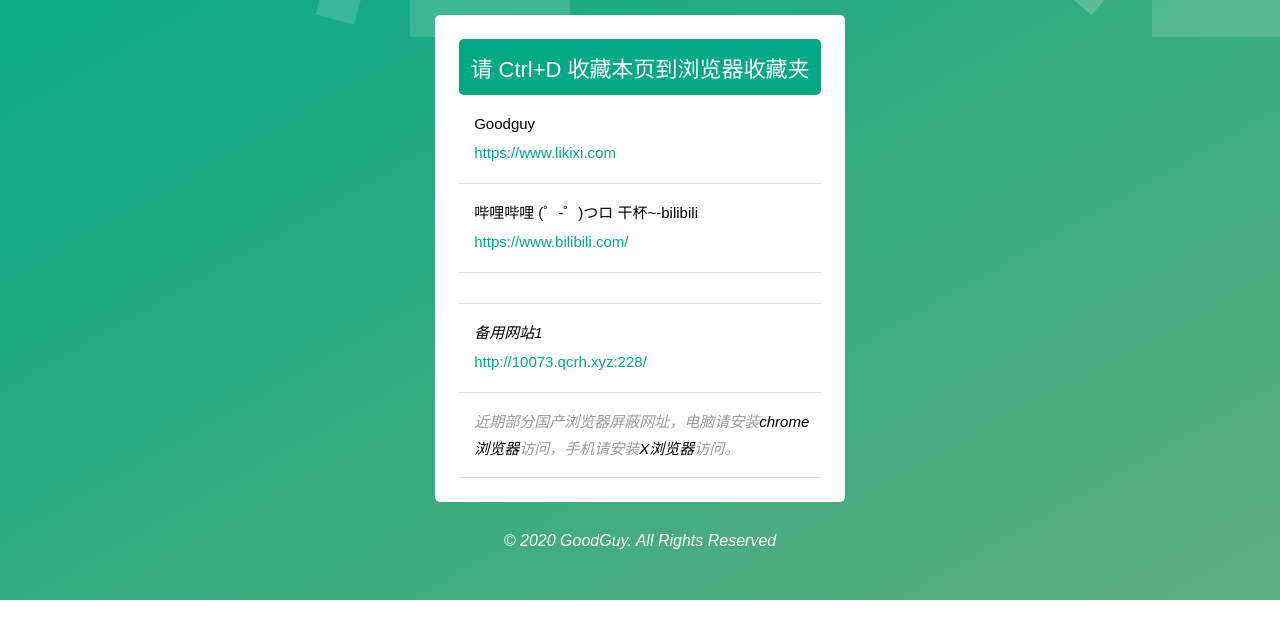
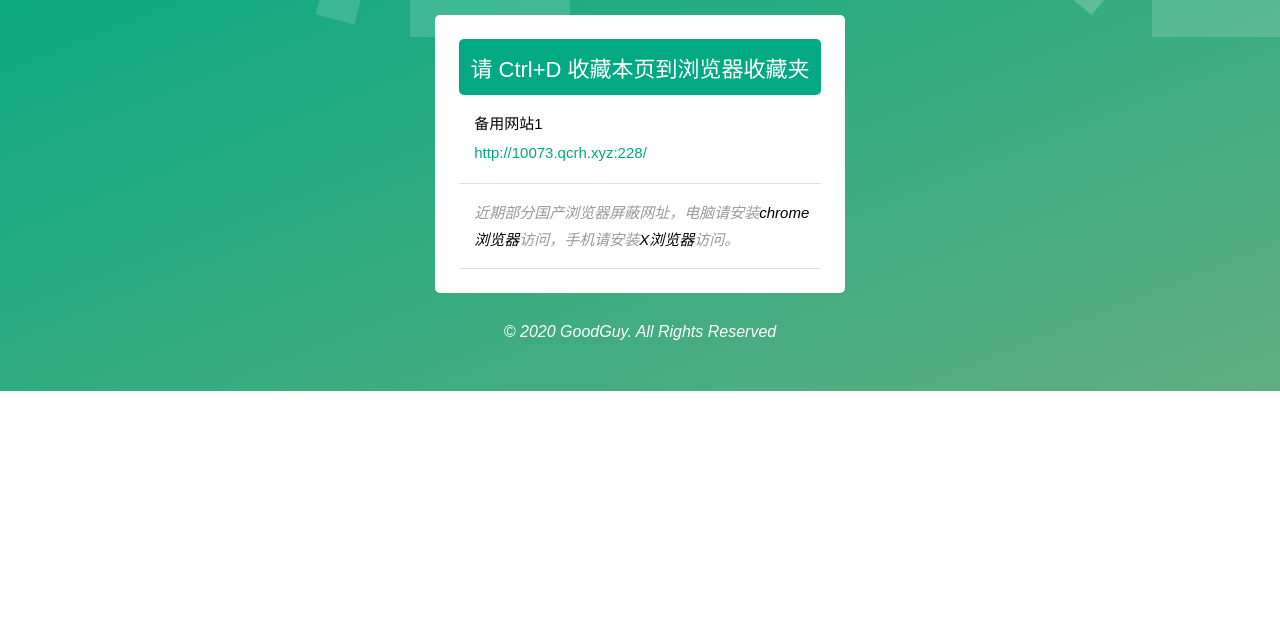
Before and after one commit to netwu/domain.github.io, a plain HTML site: page index.html in a window 1280 px wide. Shown: the part 123-762 px from the top of the page. Drawn offline with Linux system fonts and the light colour scheme.

Commit message:
Update index.html

```diff
--- a/index.html
+++ b/index.html
@@ -21,17 +21,9 @@
                     <div class="content-top">
                             <h2>请 Ctrl+D 收藏本页到浏览器收藏夹</h2>
                             <ul>
-                                <li>
-                                    Goodguy
-                                    <a href="https://www.likixi.com" target="_blank"><i>https://www.likixi.com</i></a>
 
-                                </span></span></li>
-                                <li>
-                                    哔哩哔哩 (゜-゜)つロ 干杯~-bilibili
-                                    <a href="https://www.bilibili.com/" target="_blank"><i>https://www.bilibili.com/</a>
 
-                                </span></span></li>
-                                <li>
+
                                   <li>
 备用网站1
                                     <a href="http://10073.qcrh.xyz:228/" target="_blank"><i>http://10073.qcrh.xyz:228/</a>
```
